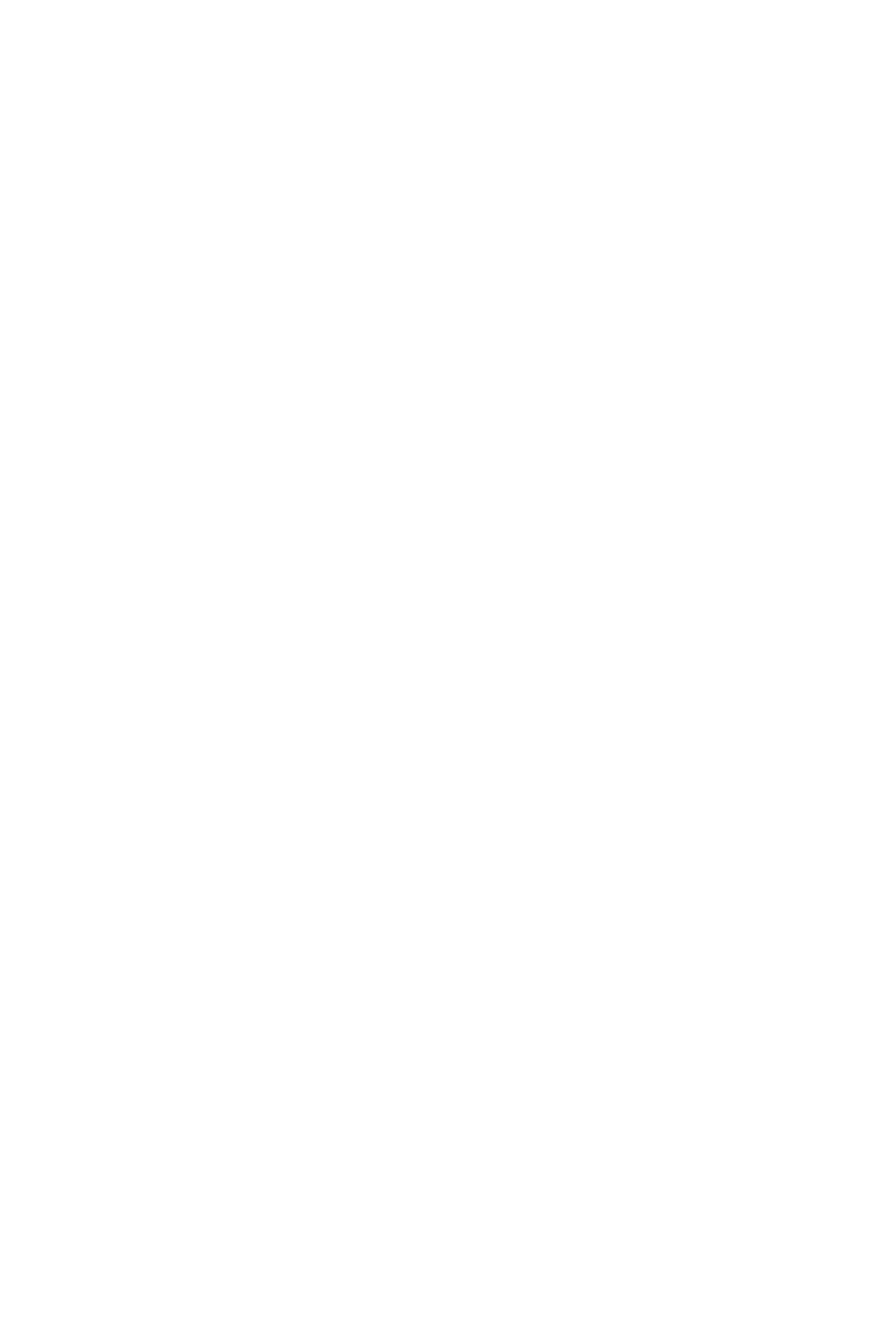
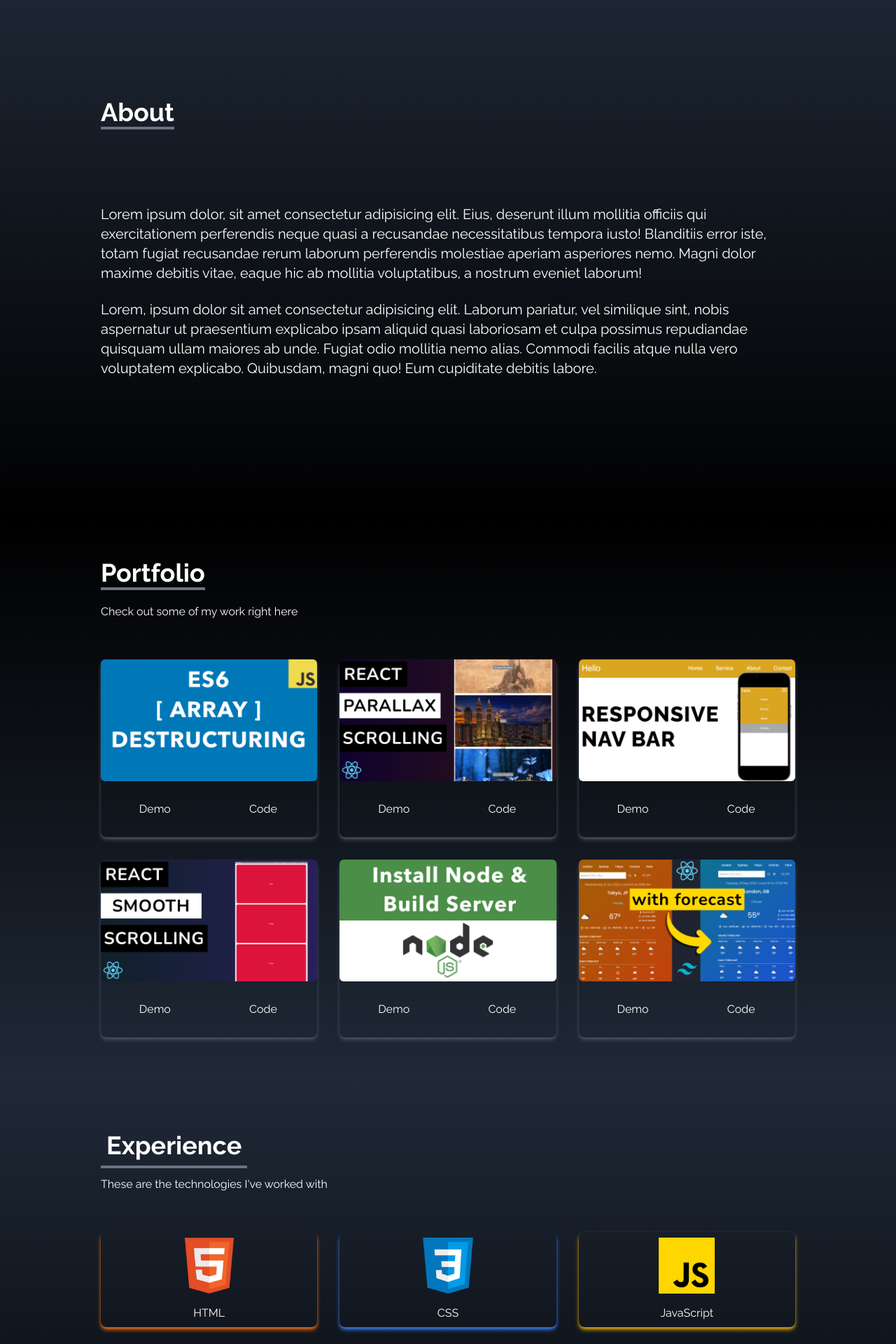
Before and after one commit to AMT98/Portfolio-Aswin, a React (Create React App) app: page / in a window 1280 px wide. Shown: the part 860-2780 px from the top of the page at 70% size. Before the commit the page ends 800 px from the top, so only its background shows below. Built offline with nearby package versions, Linux system fonts and the light colour scheme.

Commit message:
Add remaining files

```diff
--- a/src/App.js
+++ b/src/App.js
@@ -1,5 +1,9 @@
+import About from "./components/About";
+import Contact from "./components/Contact";
+import Experience from "./components/Experience";
 import Home from "./components/Home";
 import NavBar from "./components/NavBar";
+import Portfolio from "./components/Portfolio";
 import SocialLinks from "./components/SocialLinks";
 
 function App() {
@@ -7,8 +11,10 @@
     <div className="App">
       <NavBar />
       <Home />
-
-
+      <About />
+      <Portfolio />
+      <Experience />
+      <Contact />
       <SocialLinks />
     </div>
   );
--- /dev/null
+++ b/src/components/About.jsx
@@ -0,0 +1,40 @@
+import React from "react";
+
+const About = () => {
+  return (
+    <div
+      name="about"
+      className="w-full h-screen bg-gradient-to-b from-gray-800 to-black text-white"
+    >
+      <div className="max-w-screen-lg p-4 mx-auto flex flex-col justify-center w-full h-full">
+        <div className="pb-8">
+          <p className="text-4xl font-bold inline border-b-4 border-gray-500">
+            About
+          </p>
+        </div>
+
+        <p className="text-xl mt-20">
+          Lorem ipsum dolor, sit amet consectetur adipisicing elit. Eius,
+          deserunt illum mollitia officiis qui exercitationem perferendis neque
+          quasi a recusandae necessitatibus tempora iusto! Blanditiis error
+          iste, totam fugiat recusandae rerum laborum perferendis molestiae
+          aperiam asperiores nemo. Magni dolor maxime debitis vitae, eaque hic
+          ab mollitia voluptatibus, a nostrum eveniet laborum!
+        </p>
+
+        <br />
+
+        <p className="text-xl">
+          Lorem, ipsum dolor sit amet consectetur adipisicing elit. Laborum
+          pariatur, vel similique sint, nobis aspernatur ut praesentium
+          explicabo ipsam aliquid quasi laboriosam et culpa possimus repudiandae
+          quisquam ullam maiores ab unde. Fugiat odio mollitia nemo alias.
+          Commodi facilis atque nulla vero voluptatem explicabo. Quibusdam,
+          magni quo! Eum cupiditate debitis labore.
+        </p>
+      </div>
+    </div>
+  );
+};
+
+export default About;
--- /dev/null
+++ b/src/components/Contact.jsx
@@ -0,0 +1,52 @@
+import React from "react";
+
+const Contact = () => {
+  return (
+    <div
+      name="contact"
+      className="w-full h-screen bg-gradient-to-b from-black to-gray-800 p-4 text-white"
+    >
+      <div className="flex flex-col p-4 justify-center max-w-screen-lg mx-auto h-full">
+        <div className="pb-8">
+          <p className="text-4xl font-bold inline border-b-4 border-gray-500">
+            Cotact
+          </p>
+          <p className="py-6">Submit the form below to get in touch with me</p>
+        </div>
+
+        <div className=" flex justify-center items-center">
+          <form
+            action="https://getform.io/f/a012141e-4460-45a9-9393-bb60cc0767c2"
+            method="POST"
+            className=" flex flex-col w-full md:w-1/2"
+          >
+            <input
+              type="text"
+              name="name"
+              placeholder="Enter your name"
+              className="p-2 bg-transparent border-2 rounded-md text-white focus:outline-none"
+            />
+            <input
+              type="text"
+              name="email"
+              placeholder="Enter your email"
+              className="my-4 p-2 bg-transparent border-2 rounded-md text-white focus:outline-none"
+            />
+            <textarea
+              name="message"
+              placeholder="Enter your message"
+              rows="10"
+              className="p-2 bg-transparent border-2 rounded-md text-white focus:outline-none"
+            ></textarea>
+
+            <button className="text-white bg-gradient-to-b from-cyan-500 to-blue-500 px-6 py-3 my-8 mx-auto flex items-center rounded-md hover:scale-110 duration-300">
+              Let's talk
+            </button>
+          </form>
+        </div>
+      </div>
+    </div>
+  );
+};
+
+export default Contact;
--- /dev/null
+++ b/src/components/Experience.jsx
@@ -0,0 +1,93 @@
+import React from "react";
+
+import html from "../assets/html.png";
+import css from "../assets/css.png";
+import javascript from "../assets/javascript.png";
+import reactImage from "../assets/react.png";
+import nextjs from "../assets/nextjs.png";
+import graphql from "../assets/graphql.png";
+import github from "../assets/github.png";
+import tailwind from "../assets/tailwind.png";
+
+const Experience = () => {
+  const techs = [
+    {
+      id: 1,
+      src: html,
+      title: "HTML",
+      style: "shadow-orange-500",
+    },
+    {
+      id: 2,
+      src: css,
+      title: "CSS",
+      style: "shadow-blue-500",
+    },
+    {
+      id: 3,
+      src: javascript,
+      title: "JavaScript",
+      style: "shadow-yellow-500",
+    },
+    {
+      id: 4,
+      src: reactImage,
+      title: "React",
+      style: "shadow-blue-600",
+    },
+    {
+      id: 5,
+      src: tailwind,
+      title: "Tailwind",
+      style: "shadow-sky-400",
+    },
+    {
+      id: 6,
+      src: nextjs,
+      title: "Next JS",
+      style: "shadow-white",
+    },
+    {
+      id: 7,
+      src: graphql,
+      title: "GraphQL",
+      style: "shadow-pink-400",
+    },
+    {
+      id: 8,
+      src: github,
+      title: "GitHub",
+      style: "shadow-gray-400",
+    },
+  ];
+
+  return (
+    <div
+      name="experience"
+      className="bg-gradient-to-b from-gray-800 to-black w-full h-screen"
+    >
+      <div className="max-w-screen-lg mx-auto p-4 flex flex-col justify-center w-full h-full text-white">
+        <div>
+          <p className="text-4xl font-bold border-b-4 border-gray-500 p-2 inline">
+            Experience
+          </p>
+          <p className="py-6">These are the technologies I've worked with</p>
+        </div>
+
+        <div className="w-full grid grid-cols-2 sm:grid-cols-3 gap-8 text-center py-8 px-12 sm:px-0">
+          {techs.map(({ id, src, title, style }) => (
+            <div
+              key={id}
+              className={`shadow-md hover:scale-105 duration-500 py-2 rounded-lg ${style}`}
+            >
+              <img src={src} alt="" className="w-20 mx-auto" />
+              <p className="mt-4">{title}</p>
+            </div>
+          ))}
+        </div>
+      </div>
+    </div>
+  );
+};
+
+export default Experience;
--- /dev/null
+++ b/src/components/Portfolio.jsx
@@ -0,0 +1,74 @@
+import React from "react";
+import arrayDestruct from "../assets/portfolio/arrayDestruct.jpg";
+import installNode from "../assets/portfolio/installNode.jpg";
+import navbar from "../assets/portfolio/navbar.jpg";
+import reactParallax from "../assets/portfolio/reactParallax.jpg";
+import reactSmooth from "../assets/portfolio/reactSmooth.jpg";
+import reactWeather from "../assets/portfolio/reactWeather.jpg";
+
+const Portfolio = () => {
+  const portfolios = [
+    {
+      id: 1,
+      src: arrayDestruct,
+    },
+    {
+      id: 2,
+      src: reactParallax,
+    },
+    {
+      id: 3,
+      src: navbar,
+    },
+    {
+      id: 4,
+      src: reactSmooth,
+    },
+    {
+      id: 5,
+      src: installNode,
+    },
+    {
+      id: 6,
+      src: reactWeather,
+    },
+  ];
+
+  return (
+    <div
+      name="portfolio"
+      className="bg-gradient-to-b from-black to-gray-800 w-full text-white md:h-screen"
+    >
+      <div className="max-w-screen-lg p-4 mx-auto flex flex-col justify-center w-full h-full">
+        <div className="pb-8">
+          <p className="text-4xl font-bold inline border-b-4 border-gray-500">
+            Portfolio
+          </p>
+          <p className="py-6">Check out some of my work right here</p>
+        </div>
+
+        <div className="grid sm:grid-cols-2 md:grid-cols-3 gap-8 px-12 sm:px-0">
+          {portfolios.map(({ id, src }) => (
+            <div key={id} className="shadow-md shadow-gray-600 rounded-lg">
+              <img
+                src={src}
+                alt=""
+                className="rounded-md duration-200 hover:scale-105"
+              />
+              <div className="flex items-center justify-center">
+                <button className="w-1/2 px-6 py-3 m-4 duration-200 hover:scale-105">
+                  Demo
+                </button>
+                <button className="w-1/2 px-6 py-3 m-4 duration-200 hover:scale-105">
+                  Code
+                </button>
+              </div>
+            </div>
+          ))}
+        </div>
+      </div>
+    </div>
+  );
+};
+
+export default Portfolio;
--- a/src/components/SocialLinks.jsx
+++ b/src/components/SocialLinks.jsx
@@ -19,7 +19,7 @@
       id: 2,
       child: (
         <>
-          LinkedIn <FaGithub size={30} />
+          Github <FaGithub size={30} />
         </>
       ),
       href: "https://github.com/amt98",
```
